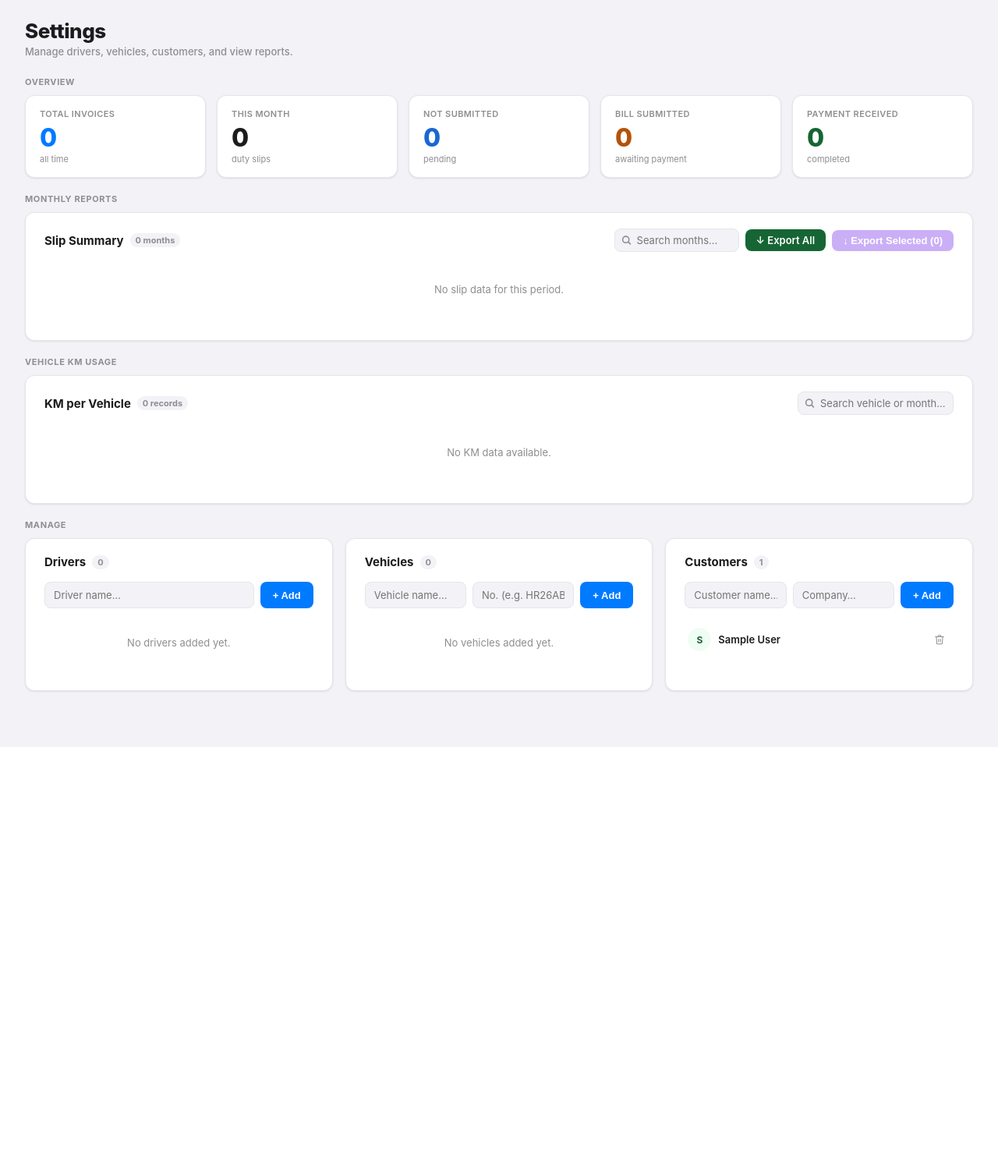
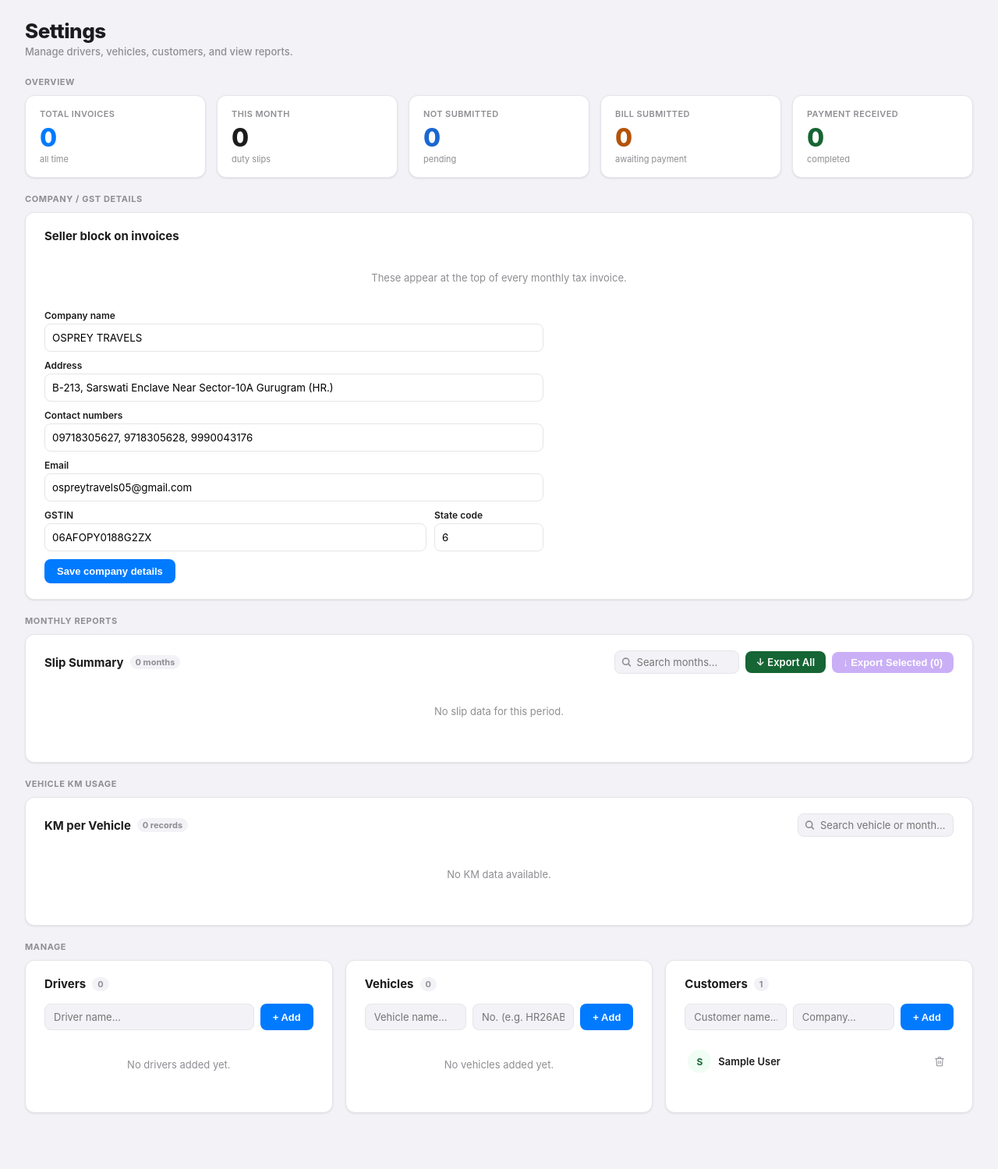
Before and after one commit to devank-yadav/slipdesk, a Flask app: page /settings in a window 1280 px wide. Shown: the part 56-1555 px from the top of the page at 78% size. Before the commit the page ends 1014 px from the top, so only its background shows below. Run offline with Flask 3, Linux system fonts and the light colour scheme; the visitor is signed in with stand-in values (Sample User, id 1); data comes from the database, SQL or seed files in the repository; data that the repository does not hold is empty.

Commit message:
Monthly invoice Step 1: schema + seller config + GST helpers + Settings UI
Foundation for the monthly GST tax-invoice feature (no user-facing invoice yet):
- New monthly_invoices table (header/lines/tax stored as JSON for re-editable,
  re-exportable invoices — same pattern as route_stops_json).
- Seller/company config (name, address, contact, email, GSTIN, state code) in the
  existing config k/v table, pre-seeded from the sample so it works out of the box.
- Helpers: _config_get/_set, _seller_config, _fiscal_year (Apr–Mar), _next_invoice_no
  (per-FY sequence 'YYYY-YY/NNN'), _inr, _invoice_totals (CGST+SGST or IGST + toll).
- Settings → 'Company / GST details' section to edit the seller block.

GST math unit-tested to match BOTH sample invoices exactly (Innova ₹76414.6,
per-day ₹58457.2; CGST+SGST and IGST paths). app.py byte-compiles; /settings 200,
save persists to config.

Rollback: git reset --hard pre-monthly-invoice

```diff
--- a/app.py
+++ b/app.py
@@ -701,6 +701,106 @@ def _km_sort_key(slip_no):
     so 'OSP-2' < 'OSP-10'; non-numeric slip nos sort last (big sentinel)."""
     digits = ''.join(c for c in str(slip_no or '') if c.isdigit())
     return int(digits) if digits else 10**12
+
+
+# ===================================================================
+# MONTHLY GST TAX INVOICE — helpers (Step 1)
+# ===================================================================
+
+# Default seller (company) block — pre-seeds the config so the invoice works out
+# of the box; editable in Settings → Company / GST details.
+_SELLER_DEFAULTS = {
+    'seller_name':       'OSPREY TRAVELS',
+    'seller_address':    'B-213, Sarswati Enclave Near Sector-10A Gurugram (HR.)',
+    'seller_contact':    '09718305627, 9718305628, 9990043176',
+    'seller_email':      'ospreytravels05@gmail.com',
+    'seller_gstin':      '06AFOPY0188G2ZX',
+    'seller_state_code': '6',
+}
+
+
+def _config_get(conn, key, default=''):
+    row = conn.execute("SELECT value FROM config WHERE key = ?", (key,)).fetchone()
+    return (row[0] if row and row[0] is not None else default)
+
+
+def _config_set(conn, key, value):
+    conn.execute("INSERT OR REPLACE INTO config (key, value) VALUES (?, ?)", (key, value))
+
+
+def _seller_config():
+    """Return the seller/company block, falling back to the sample defaults for
+    any key that hasn't been customised in Settings yet."""
+    out = dict(_SELLER_DEFAULTS)
+    try:
+        with sqlite3.connect(DATABASE) as conn:
+            for k in _SELLER_DEFAULTS:
+                v = _config_get(conn, k, None)
+                if v:
+                    out[k] = v
+    except Exception:
+        pass
+    return out
+
+
+def _fiscal_year(d=None):
+    """Indian fiscal year string for a date (Apr–Mar). e.g. 2025-05-31 -> '2025-26'."""
+    if d is None:
+        d = date.today()
+    elif isinstance(d, str):
+        try:
+            d = datetime.strptime(d[:10], '%Y-%m-%d').date()
+        except Exception:
+            d = date.today()
+    y = d.year
+    start = y if d.month >= 4 else y - 1
+    return f"{start}-{str(start + 1)[-2:]}"
+
+
+def _next_invoice_no(conn, fy):
+    """Next sequence number for a fiscal year, formatted 'FY/NNN' (e.g.
+    '2025-26/090'). Reads+bumps a per-FY counter in config. Stays editable per
+    invoice — this only supplies the suggested next value."""
+    key = f"invoice_seq_{fy}"
+    last = _safe_int(_config_get(conn, key, '0'), 0)
+    nxt = last + 1
+    _config_set(conn, key, str(nxt))
+    return f"{fy}/{nxt:03d}"
+
+
+def _inr(n):
+    """Format a number as a plain rupee amount (2 dp, dropped if whole)."""
+    try:
+        f = round(float(n), 2)
+    except (TypeError, ValueError):
+        return '0'
+    return str(int(f)) if f == int(f) else f'{f:.2f}'
+
+
+def _invoice_totals(lines, tax):
+    """Compute invoice totals from line items + tax settings. SERVER-SIDE source
+    of truth (never trust client-sent totals).
+
+    lines: list of dicts each with an 'amount' (already qty*rate or a fixed amount).
+    tax:   {'cgst': pct, 'sgst': pct, 'igst': pct, 'toll': amount} where pcts are
+           fractions (0.09) OR percents (9) — both accepted.
+    Returns dict: taxable, cgst_amt, sgst_amt, igst_amt, gst_total, toll, grand_total.
+    """
+    def _pct(v):
+        v = _safe_float(v, 0.0)
+        return v / 100.0 if v > 1 else v  # accept 9 or 0.09
+    taxable = sum(_safe_float(l.get('amount'), 0.0) for l in (lines or []))
+    cgst = round(taxable * _pct((tax or {}).get('cgst')), 2)
+    sgst = round(taxable * _pct((tax or {}).get('sgst')), 2)
+    igst = round(taxable * _pct((tax or {}).get('igst')), 2)
+    toll = round(_safe_float((tax or {}).get('toll'), 0.0), 2)
+    gst_total = round(cgst + sgst + igst, 2)
+    grand = round(taxable + gst_total + toll, 2)
+    return {
+        'taxable': round(taxable, 2),
+        'cgst_amt': cgst, 'sgst_amt': sgst, 'igst_amt': igst,
+        'gst_total': gst_total, 'toll': toll, 'grand_total': grand,
+    }
 
 
 def _hash_pw(pw: str) -> str:
@@ -1086,6 +1186,31 @@ def init_db():
         sig_cols = [col[1] for col in conn.execute("PRAGMA table_info(signature_requests)").fetchall()]
         if 'signer_ua' not in sig_cols:
             conn.execute("ALTER TABLE signature_requests ADD COLUMN signer_ua TEXT")
+
+        # Monthly GST tax invoices (aggregate a month's slips into a billed invoice).
+        # Header/lines/tax are stored as JSON so every invoice stays re-editable and
+        # re-exportable without schema churn (same pattern as route_stops_json).
+        conn.execute('''
+            CREATE TABLE IF NOT EXISTS monthly_invoices (
+                id INTEGER PRIMARY KEY AUTOINCREMENT,
+                admin_username TEXT,
+                invoice_no TEXT,
+                fiscal_year TEXT,
+                invoice_date TEXT,
+                kind TEXT,
+                customer_name TEXT,
+                period_year TEXT,
+                period_month TEXT,
+                bill_to_json TEXT,
+                lines_json TEXT,
+                tax_json TEXT,
+                totals_json TEXT,
+                status TEXT,
+                created_at TEXT,
+                updated_at TEXT,
+                deleted_at TEXT
+            )
+        ''')
 
         # Customer portal token
         cust_cols = [col[1] for col in conn.execute("PRAGMA table_info(customers)").fetchall()]
@@ -2259,6 +2384,12 @@ def settings_page():
                 with sqlite3.connect(DATABASE) as conn:
                     conn.execute("DELETE FROM customers WHERE id = ?", (customer_id,))
                 message = "Customer removed."
+        elif action == 'save_company':
+            # Company / GST details used on monthly tax invoices.
+            with sqlite3.connect(DATABASE) as conn:
+                for k in _SELLER_DEFAULTS:
+                    _config_set(conn, k, (request.form.get(k, '') or '').strip())
+            message = "Company / GST details saved."
         _cache_bust()
 
     # Batch all settings queries → 1 HTTP round-trip on Turso
@@ -2308,7 +2439,8 @@ def settings_page():
                            monthly_report_rows=monthly_report_rows,
                            not_submitted=not_submitted,
                            bill_submitted=bill_submitted,
-                           payment_received=payment_received)
+                           payment_received=payment_received,
+                           seller=_seller_config())
 
 
 @app.route('/export/monthly_report')
--- a/templates/settings.html
+++ b/templates/settings.html
@@ -485,6 +485,33 @@
       </div>
     </div>
 
+    <!-- ── COMPANY / GST DETAILS (used on monthly tax invoices) ── -->
+    <div>
+      <div class="section-label">Company / GST details</div>
+      <div class="card">
+        <h2>Seller block on invoices</h2>
+        <p class="empty-msg" style="margin-top:0;">These appear at the top of every monthly tax invoice.</p>
+        <form method="post" action="/settings" style="display:flex;flex-direction:column;gap:10px;max-width:640px;">
+          <input type="hidden" name="action" value="save_company">
+          <label style="font-size:12px;color:var(--muted);font-weight:600;">Company name
+            <input type="text" name="seller_name" value="{{ seller.seller_name }}" style="width:100%;padding:9px;border:1px solid var(--border);border-radius:8px;font-family:inherit;margin-top:3px;"></label>
+          <label style="font-size:12px;color:var(--muted);font-weight:600;">Address
+            <input type="text" name="seller_address" value="{{ seller.seller_address }}" style="width:100%;padding:9px;border:1px solid var(--border);border-radius:8px;font-family:inherit;margin-top:3px;"></label>
+          <label style="font-size:12px;color:var(--muted);font-weight:600;">Contact numbers
+            <input type="text" name="seller_contact" value="{{ seller.seller_contact }}" style="width:100%;padding:9px;border:1px solid var(--border);border-radius:8px;font-family:inherit;margin-top:3px;"></label>
+          <label style="font-size:12px;color:var(--muted);font-weight:600;">Email
+            <input type="text" name="seller_email" value="{{ seller.seller_email }}" style="width:100%;padding:9px;border:1px solid var(--border);border-radius:8px;font-family:inherit;margin-top:3px;"></label>
+          <div style="display:flex;gap:10px;flex-wrap:wrap;">
+            <label style="font-size:12px;color:var(--muted);font-weight:600;flex:1;min-width:180px;">GSTIN
+              <input type="text" name="seller_gstin" value="{{ seller.seller_gstin }}" style="width:100%;padding:9px;border:1px solid var(--border);border-radius:8px;font-family:inherit;margin-top:3px;"></label>
+            <label style="font-size:12px;color:var(--muted);font-weight:600;width:140px;">State code
+              <input type="text" name="seller_state_code" value="{{ seller.seller_state_code }}" style="width:100%;padding:9px;border:1px solid var(--border);border-radius:8px;font-family:inherit;margin-top:3px;"></label>
+          </div>
+          <div><button type="submit" class="btn-add">Save company details</button></div>
+        </form>
+      </div>
+    </div>
+
     <!-- ── MONTHLY REPORTS ── -->
     <div>
       <div class="section-label">Monthly Reports</div>
```
